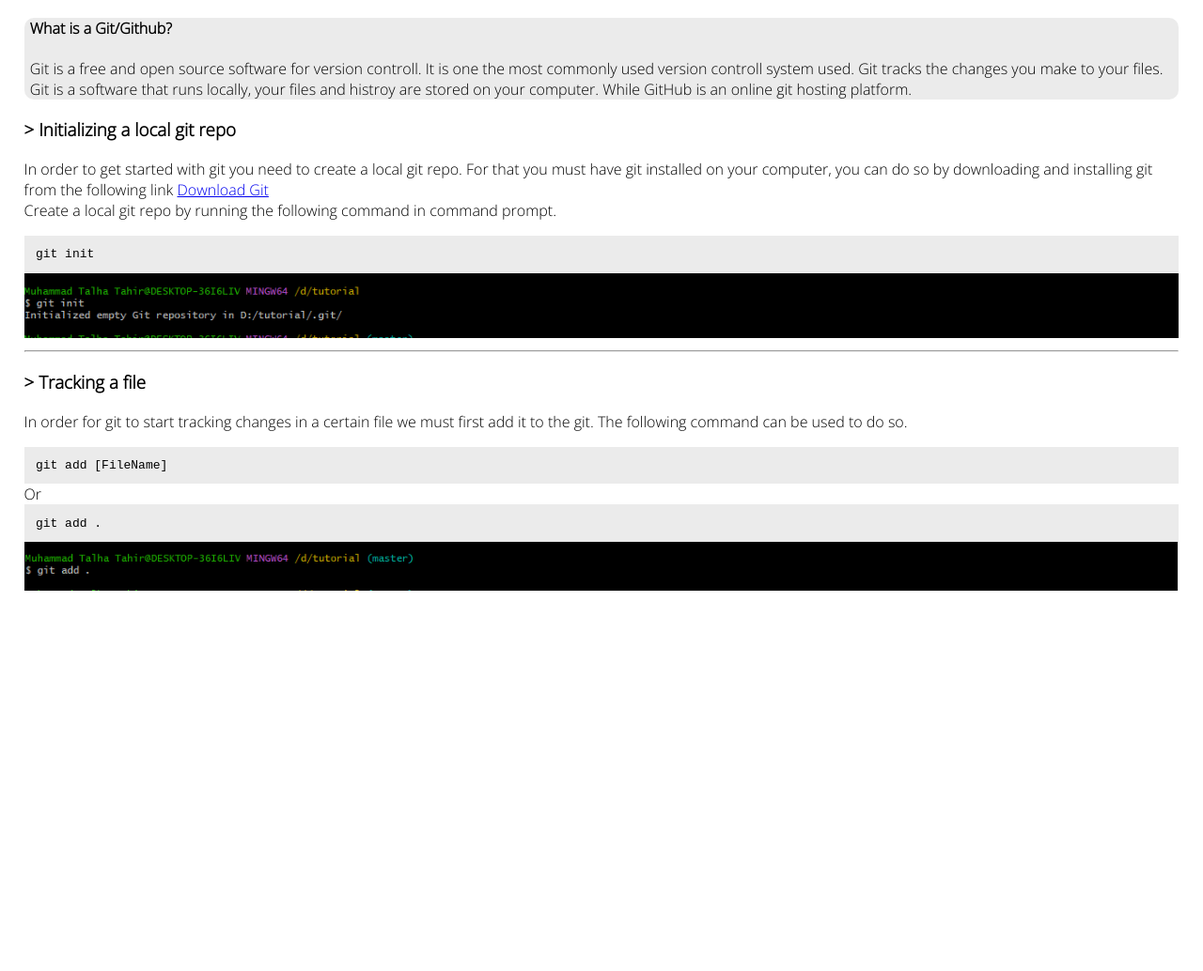
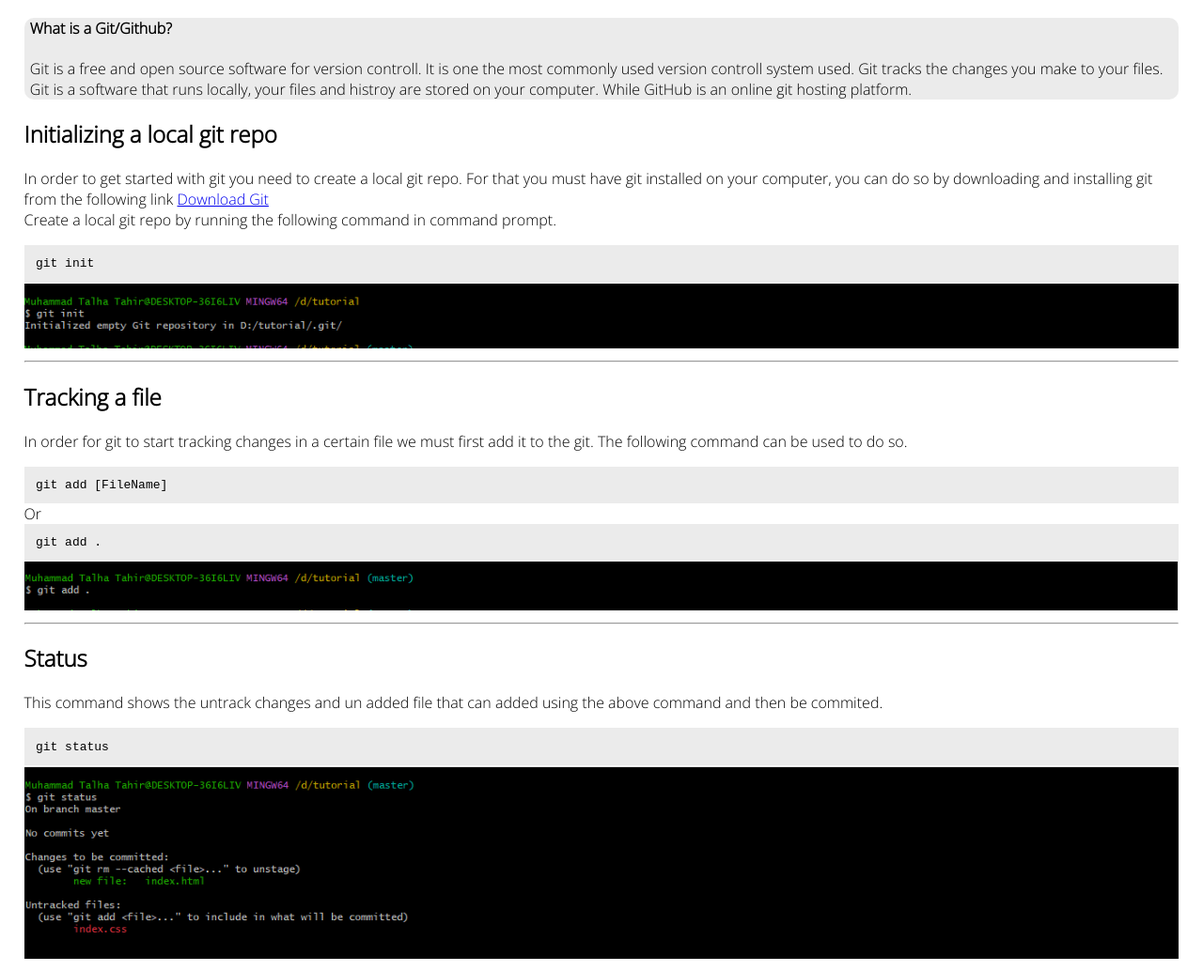
Before and after one commit to MuhammadTalhaTahir/MobileComputingAssignment1, a plain HTML site: page index.html in a window 1280 px wide. Shown: the part 67-1101 px from the top of the page at 94% size. Before the commit the page ends 800 px from the top, so only its background shows below. Drawn offline with Linux system fonts and the light colour scheme.

Commit message:
step3 checking status

```diff
--- a/index.html
+++ b/index.html
@@ -18,7 +18,7 @@
         </p>
     </div>
     <div>
-        <h3>> Initializing a local git repo</h3>
+        <h2>Initializing a local git repo</h2>
         <p>
             In order to get started with git you need to create a local git repo. For that you must have git installed on your computer, you can do so by downloading and installing git from the following link
             <a href="https://git-scm.com/downloads" target="_blank">Download Git</a>
@@ -32,7 +32,7 @@
     </div>
     <hr>
     <div>
-        <h3>> Tracking a file</h3>
+        <h2>Tracking a file</h2>
         <p>
             In order for git to start tracking changes in a certain file we must first add it to the git. The following command can be used to do so.
         </p>
@@ -45,6 +45,17 @@
         </div>
         <img src="./images/add.PNG" alt="init git bash image">
     </div>
+    <hr>
+    <div>
+        <h2>Status</h2>
+        <p>
+            This command shows the untrack changes and un added file that can added using the above command and then be commited.
+        </p>
+        <div class="code">
+            git status
+        </div>
+        <img src="./images/status.PNG" alt="init git bash image">
+    </div>
 
 </body>
 </html>
```
Also changed, not shown: images/status.PNG (added).
